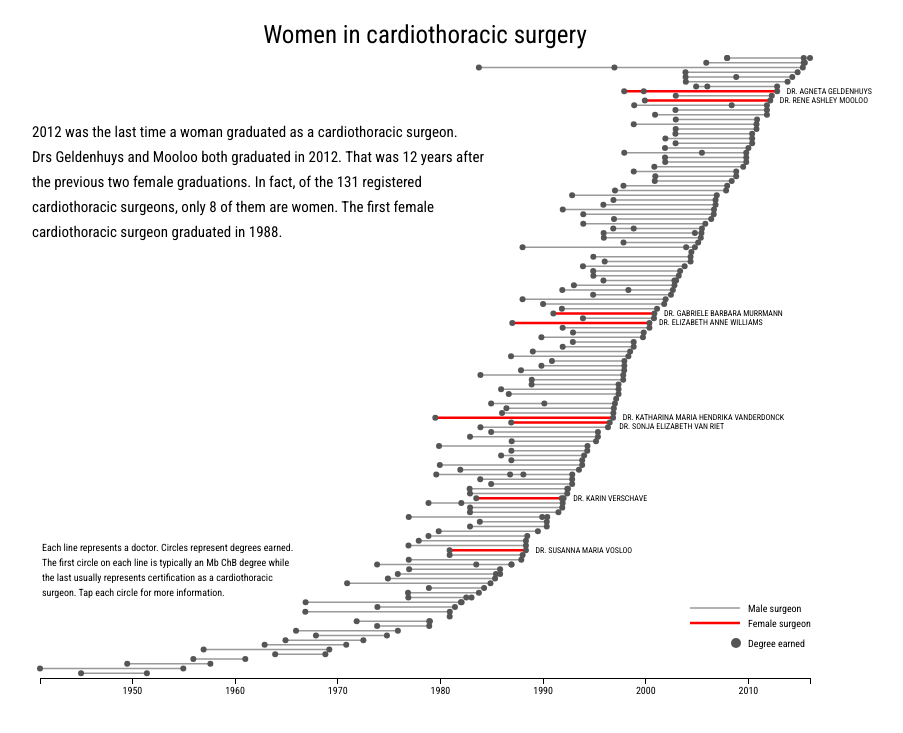
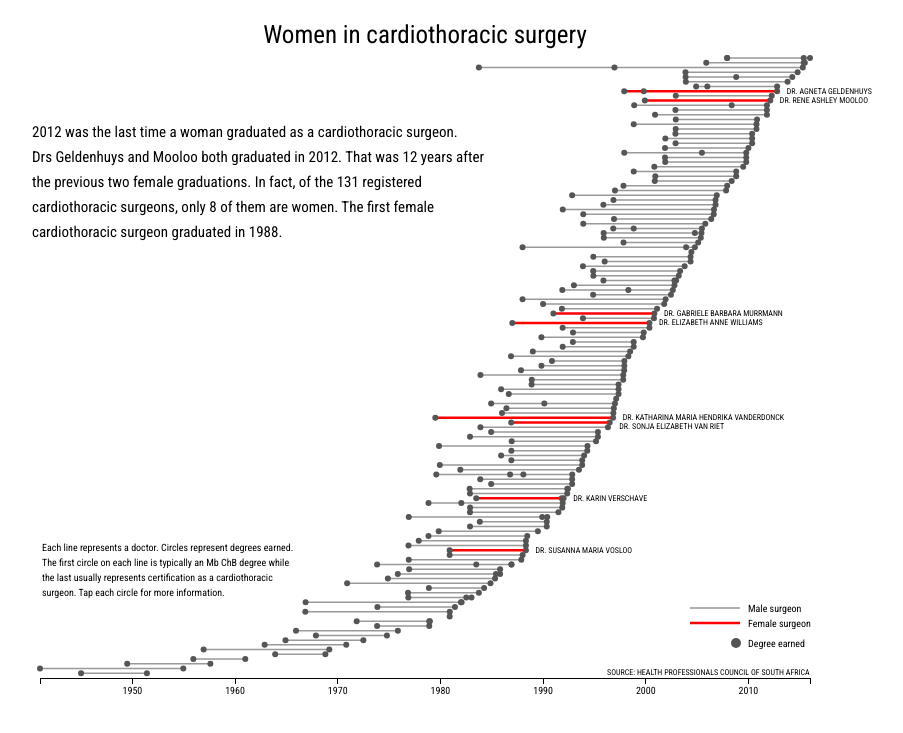
Before and after one commit to Code4SA/old-code4sa.github.io, a Jekyll site: the page lab/doctors/women.html, which Jekyll copies as it is, in a window 1280 px wide. Shown: the top 733 px of the page, without its empty margins (18-921 px from the left). Built offline with Jekyll 4.4.1, drawn with Linux system fonts in a browser that asks for light colours.

Commit message:
Added source

```diff
--- a/lab/doctors/women.html
+++ b/lab/doctors/women.html
@@ -8,7 +8,7 @@
       font-family: 'Roboto Condensed', sans-serif;
     }
 
-    #body-text, #explanation {
+    #body-text, #explanation, #source {
         position: absolute;
         font-size: 15px;
         line-height: 25px;
@@ -29,6 +29,13 @@
         left: 60px;
         font-size: 10px;
         line-height: 15px;
+    }
+
+    #source {
+        top:660px;
+        left:625px;
+        font-size: 8px;
+        text-transform: uppercase;
     }
 
     .axis path, .axis line {
@@ -142,6 +149,10 @@
     var explanation = d3.select("body").append("div")
         .attr("id", "explanation")
         .html("Each line represents a doctor. Circles represent degrees earned. <br/>The first circle on each line is typically an Mb ChB degree while<br/> the last usually represents certification as a cardiothoracic<br/>surgeon. Tap each circle for more information.")
+
+    var source = d3.select("body").append("div")
+        .attr("id", "source")
+        .html("SOURCE: Health professionals council of South Africa")
 
     d3.json("cardiothoracic.json", function(error, data) {
         if (error) throw error;
```
